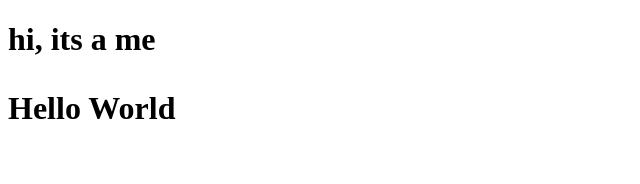
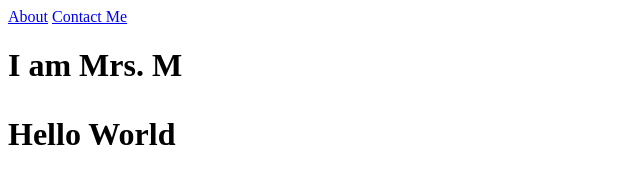
Before and after one commit to mmaniram/AI-intro, a plain HTML site: page index.html in a window 1280 px wide. Shown: the whole page, without its empty margins (0-640 px from the left). Drawn offline with Linux system fonts and the light colour scheme.

Commit message:
Hello World

```diff
--- a/index.html
+++ b/index.html
@@ -7,8 +7,16 @@
     <title>Document</title>
 </head>
 <body>
-    <h1>hi, its a me<hi</h1>
+    <a href="About Me.html">About</a>
+    <a href=" Contact Me.html">Contact Me<a/>
+
+
+    <h1>I am Mrs. M<hi</h1>
     <p>Hello World</p>
+
+
+
+
 
 
 
```
